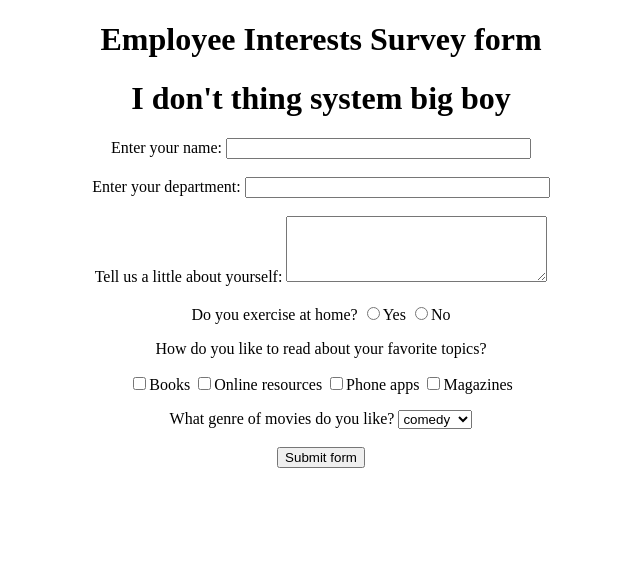
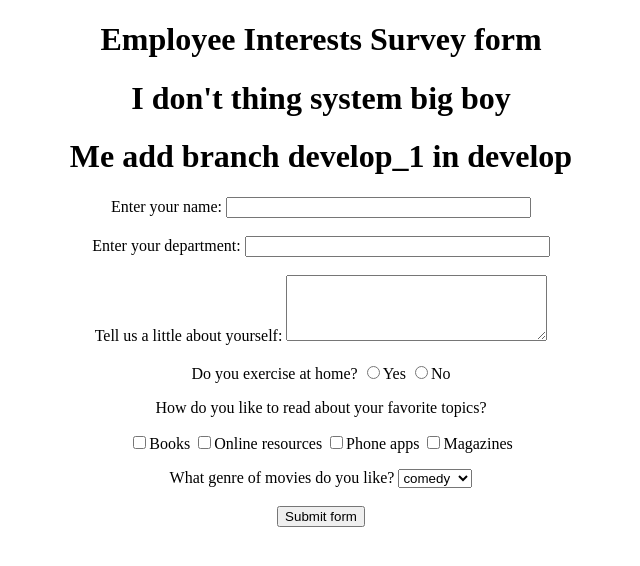
Before and after one commit to Loilv95/git-code-mapping, a plain HTML site: page index.html in a window 1280 px wide. Shown: the whole page, without its empty margins (319-959 px from the left). Drawn offline with Linux system fonts and the light colour scheme.

Commit message:
Update index.html
add to branch develop_1

```diff
--- a/index.html
+++ b/index.html
@@ -14,6 +14,7 @@
 <!--Adds a heading to the form-->
 <h1>Employee Interests Survey form</h1>
 <h1>I don't thing system big boy</h1>
+<h1>Me add branch develop_1 in develop</h1>
 Enter your name:
 <!-- Input type text for small texts, specify size -->
 <input type="text" name="UserName" size=35 maxlength=35 value="">
```
